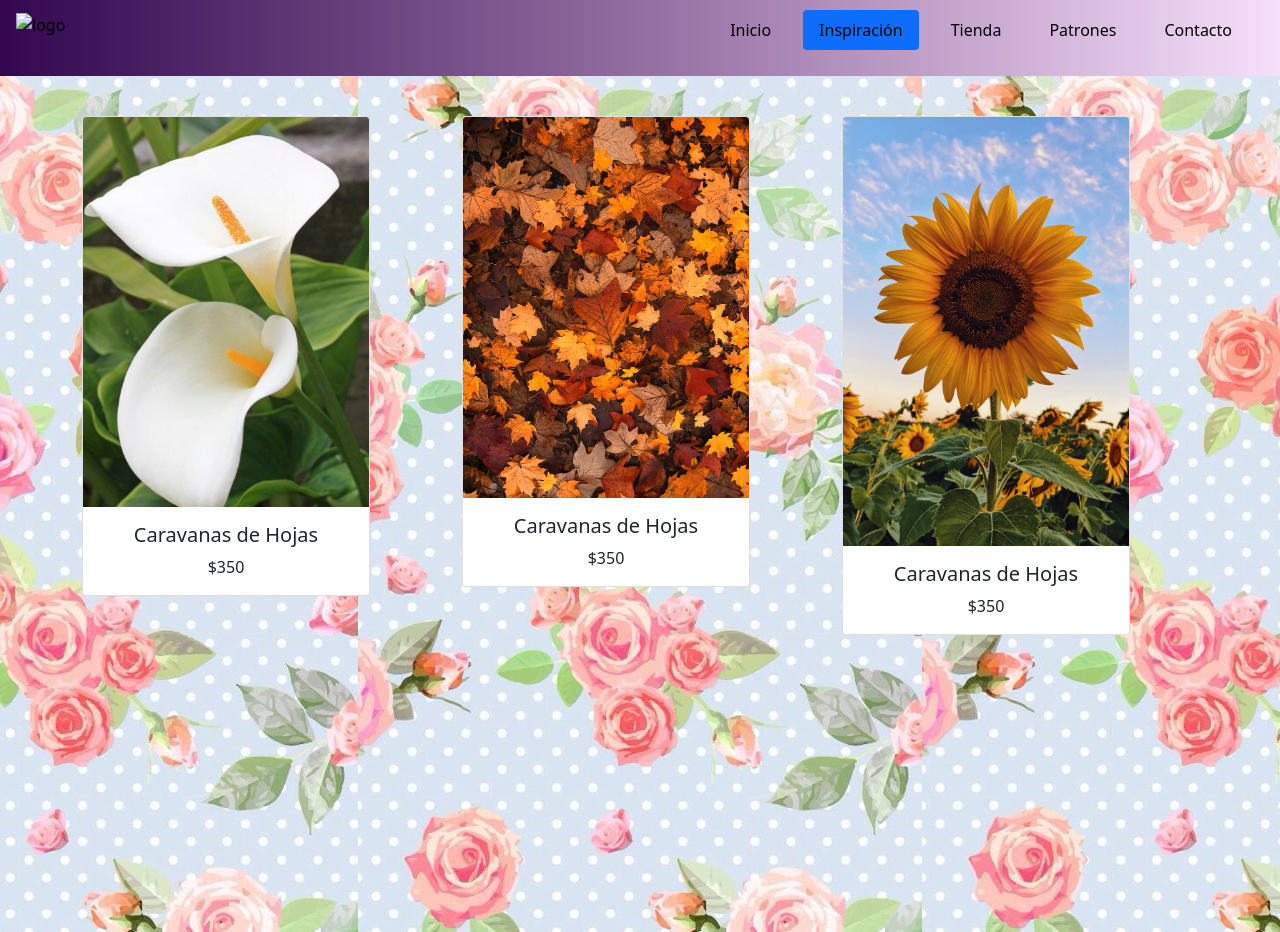
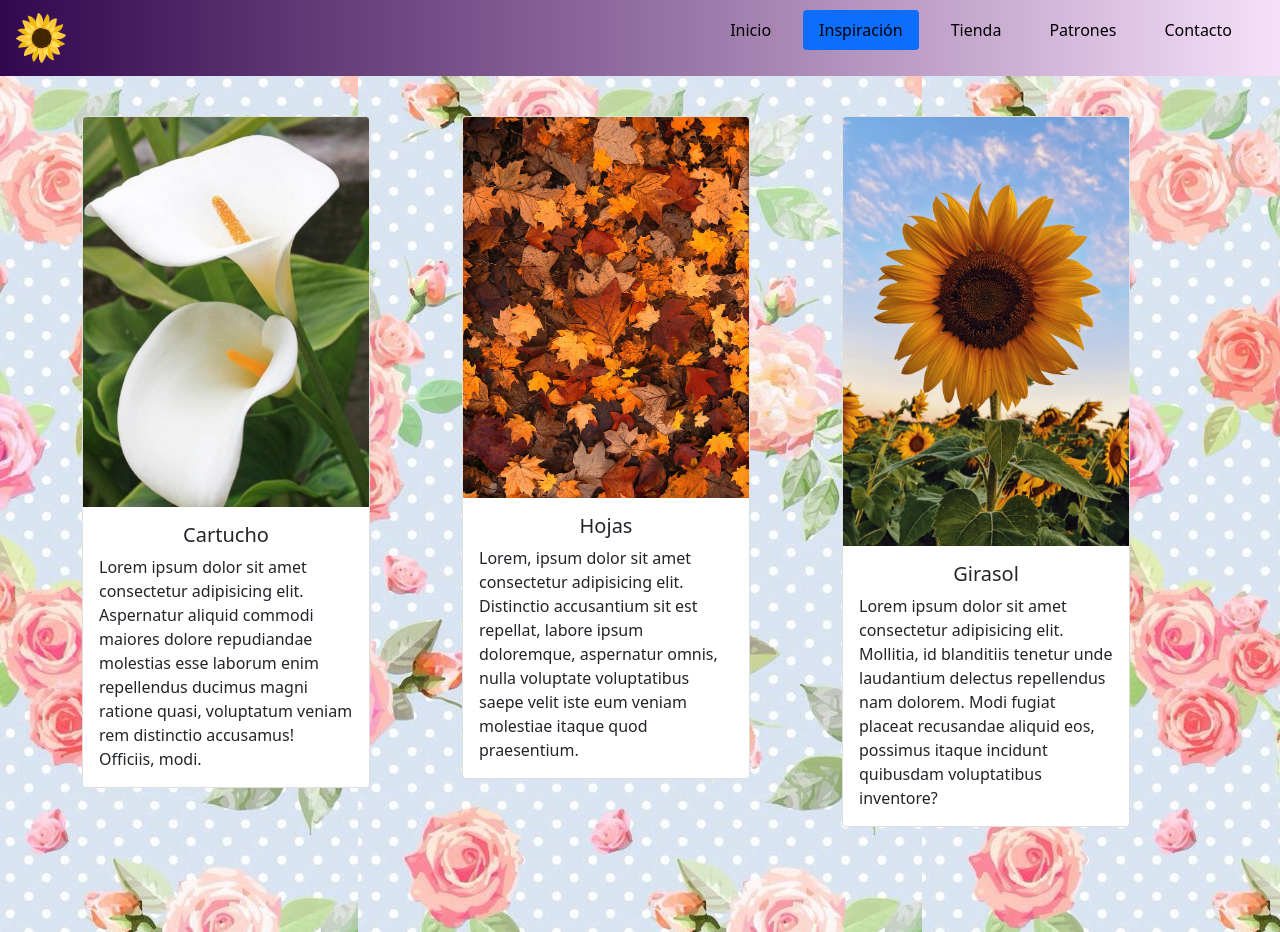
Before and after one commit to FaustinaVidal/Macrame, a plain HTML site: page pages/inspiracion.html in a window 1280 px wide. Shown: the top 932 px of the page. Drawn offline with nearby package versions, Linux system fonts and the light colour scheme; some icons are missing.

Commit message:
Areglando pequeños detalles de imagenes

```diff
--- a/pages/inspiracion.html
+++ b/pages/inspiracion.html
@@ -25,7 +25,7 @@
 <body>
     <!-- Inicio de header -->
     <header>
-        <img class="logo" src="./assets/img/logo1.png" alt="logo" width="100" height="100">
+        <img class="logo" src="../assets/img/logo1.png" alt="logo" width="100" height="100">
 
         <a href="#menu" class="header__icono">
             <span class="jam jam-menu"></span>
@@ -67,8 +67,8 @@
                     <div class="card" style="width: 18rem;">
                         <img src="../assets/img/cartuchos.jpg" class="card-img-top" alt="imagen de tarjeta">
                         <div class="card-body">
-                            <h5 class="card-title">Caravanas de Hojas</h5>
-                            <p class="card-text">$350</p>
+                            <h5 class="card-title">Cartucho</h5>
+                            <p class="card-text">Lorem ipsum dolor sit amet consectetur adipisicing elit. Aspernatur aliquid commodi maiores dolore repudiandae molestias esse laborum enim repellendus ducimus magni ratione quasi, voluptatum veniam rem distinctio accusamus! Officiis, modi.</p>
                         </div>
                     </div>
                 </div>
@@ -76,8 +76,8 @@
                     <div class="card" style="width: 18rem;">
                         <img src="../assets/img/hojas.jpg" class="card-img-top" alt="imagen de tarjeta">
                         <div class="card-body">
-                            <h5 class="card-title">Caravanas de Hojas</h5>
-                            <p class="card-text">$350</p>
+                            <h5 class="card-title">Hojas</h5>
+                            <p class="card-text">Lorem, ipsum dolor sit amet consectetur adipisicing elit. Distinctio accusantium sit est repellat, labore ipsum doloremque, aspernatur omnis, nulla voluptate voluptatibus saepe velit iste eum veniam molestiae itaque quod praesentium.</p>
                         </div>
                     </div>
                 </div>
@@ -85,8 +85,8 @@
                     <div class="card" style="width: 18rem;">
                         <img src="../assets/img/girasol.jpg" class="card-img-top" alt="imagen de tarjeta">
                         <div class="card-body">
-                            <h5 class="card-title">Caravanas de Hojas</h5>
-                            <p class="card-text">$350</p>
+                            <h5 class="card-title">Girasol</h5>
+                            <p class="card-text">Lorem ipsum dolor sit amet consectetur adipisicing elit. Mollitia, id blanditiis tenetur unde laudantium delectus repellendus nam dolorem. Modi fugiat placeat recusandae aliquid eos, possimus itaque incidunt quibusdam voluptatibus inventore?</p>
                         </div>
                     </div>
                 </div>
```
Also changed, not shown: index.html (+1 -1 lines), pages/contacto.html (+1 -1 lines), pages/patrones.html (+1 -1 lines), pages/tienda.html (+5 -5 lines).
